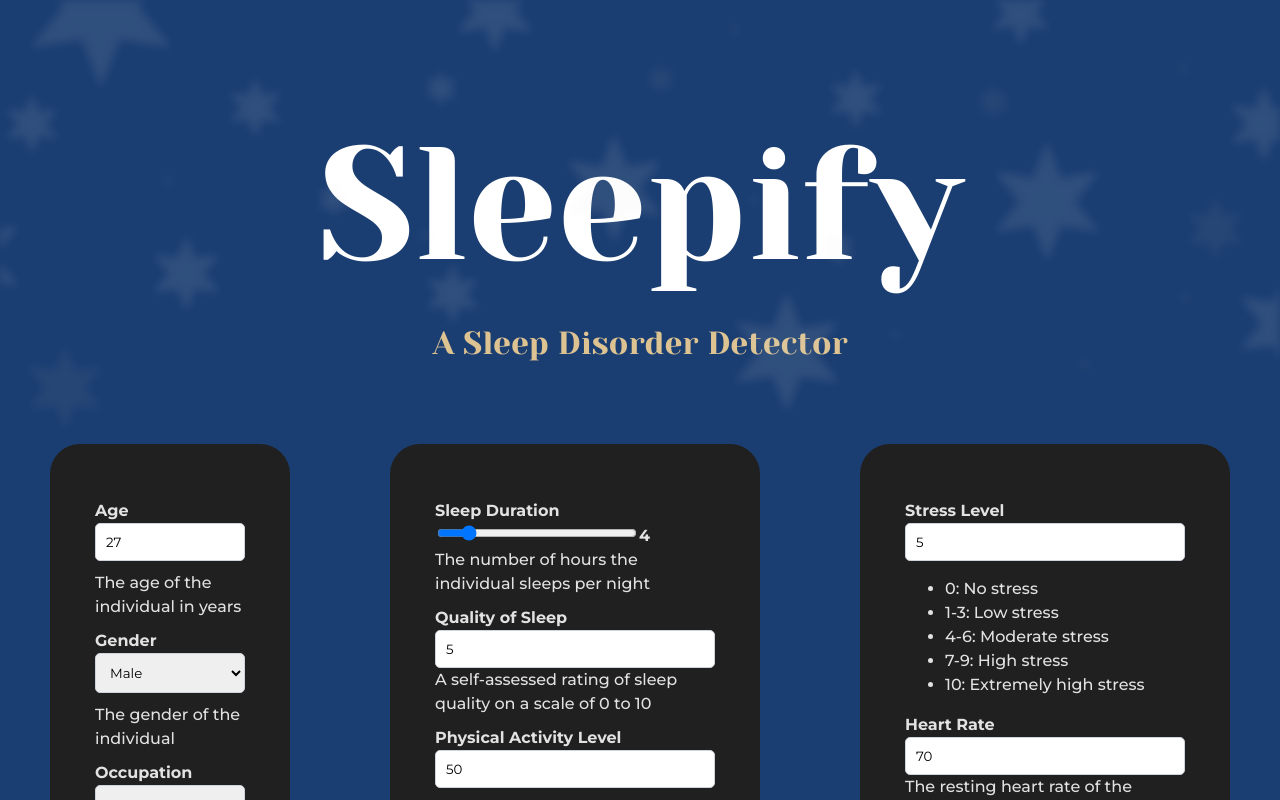
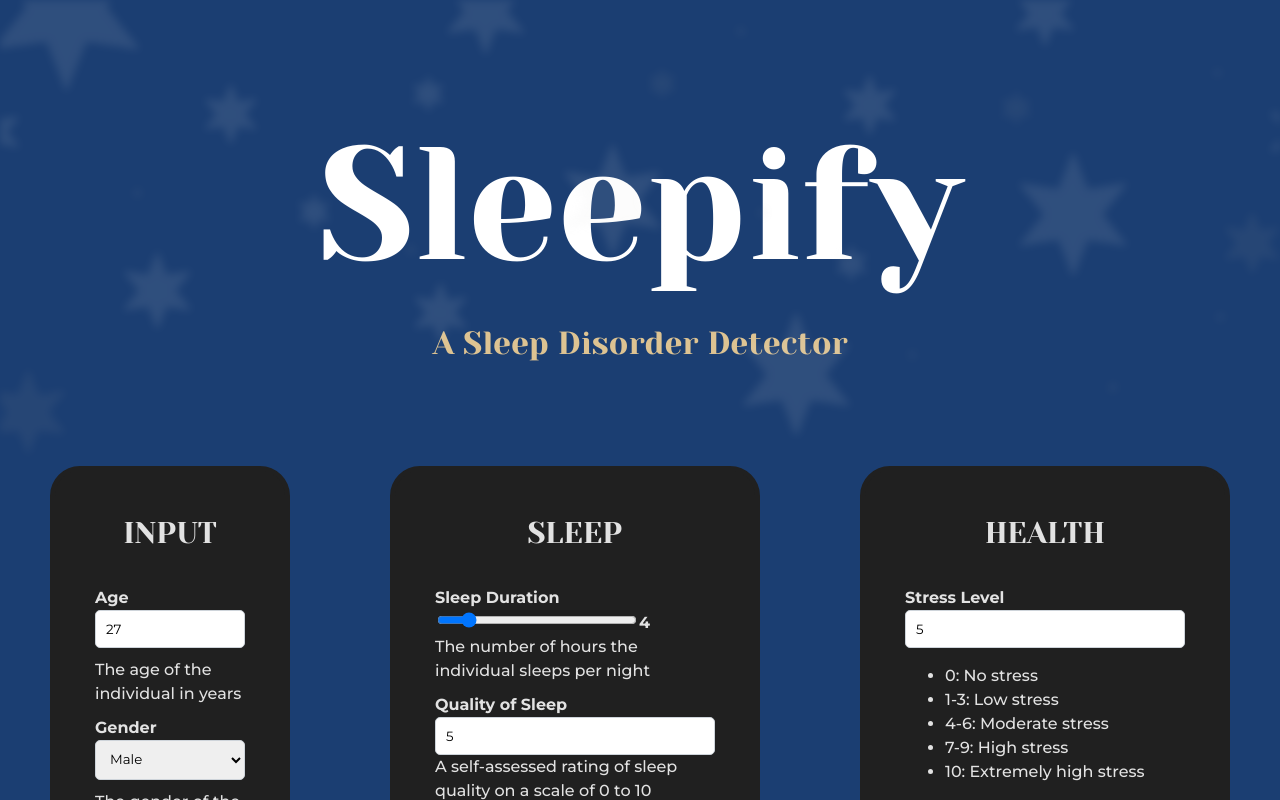
Before and after one commit to wengnong/sleepify-sleep-disorder-app, a React (Vite) app in the folder frontend/: page / in a window 1280 px wide. Shown: the top 800 px of the page. Built offline with nearby package versions, Linux system fonts and the light colour scheme.

Commit message:
added few texts

```diff
--- a/frontend/src/App.css
+++ b/frontend/src/App.css
@@ -1,7 +1,7 @@
 @import url('https://fonts.googleapis.com/css2?family=Yeseva+One&display=swap');
 @import url('https://fonts.googleapis.com/css2?family=Montserrat:ital,wght@0,100..900;1,100..900&display=swap');
 body {
-  font-family: Montserrat;
+  font-family: 'Montserrat';
   background-color: #1b3e72;
   margin: 0;
   position: relative;
@@ -19,11 +19,13 @@ body {
   background-position: center;
   opacity: 0.1;
   filter: blur(4px);
+  z-index: 0;
   pointer-events: none;
 }
 
 .ctitle {
   font-family: 'Yeseva One';
+  margin-bottom: 3em;
 }
 
 #title {
@@ -44,6 +46,12 @@ h2 {
   color: #28a745;
 }
 
+h3 {
+  margin: 0 0 30px 0;
+  text-align: center;
+  font-size: 30px;
+}
+
 div {
   margin: 10px 0;
 }
@@ -51,6 +59,10 @@ div {
 label {
   font-weight: bold;
   margin-right: 10px;
+}
+
+.title-ct {
+  font-family: 'Yeseva One';
 }
 
 .three-container {
--- a/frontend/src/App.jsx
+++ b/frontend/src/App.jsx
@@ -45,6 +45,7 @@ function App() {
 
   return (
     <div>
+      <div className="main-container">
         <div className="jumbotron">
           <div className="ctitle">
             <h1 id="title">Sleepify</h1>
@@ -54,6 +55,7 @@ function App() {
 
         <div className="three-container">
           <div className="input-container">
+            <h3 class="title-ct">INPUT</h3>
             <div>
               <div className="input-1in">
                 <label>Age</label>
@@ -104,6 +106,7 @@ function App() {
           </div>
 
           <div className="sleep-container">
+            <h3 class="title-ct">SLEEP</h3>
             <div>
               <label>Sleep Duration</label>
               <input class="inputs" type="range" min="1" max="24" step="0.1" value={sleepDuration} onChange={e => setSleepDuration(Number(e.target.value))} />
@@ -131,6 +134,7 @@ function App() {
           </div>
 
           <div className="health-container">
+            <h3 class="title-ct">HEALTH</h3>
             <div>
               <label>Stress Level</label>
               <input class="inputs" type="number" value={stressLevel} onChange={e => setStressLevel(Number(e.target.value))} />
@@ -180,6 +184,7 @@ function App() {
             <h2>Prediction: {prediction === 0 ? 'No Disorder' : prediction === 1 ? 'Insomnia' : 'Sleep Apnea'}</h2>
           </div>
         )}
+      </div>
       <div className="bg-img"></div>
     </div>
   );
```
Lines whose indentation alone changed are shown as unchanged.
